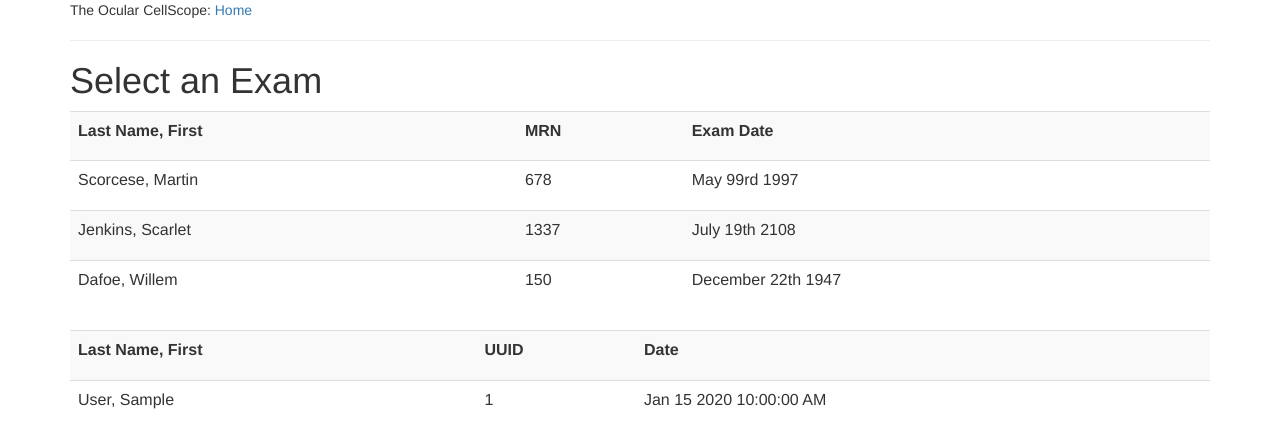
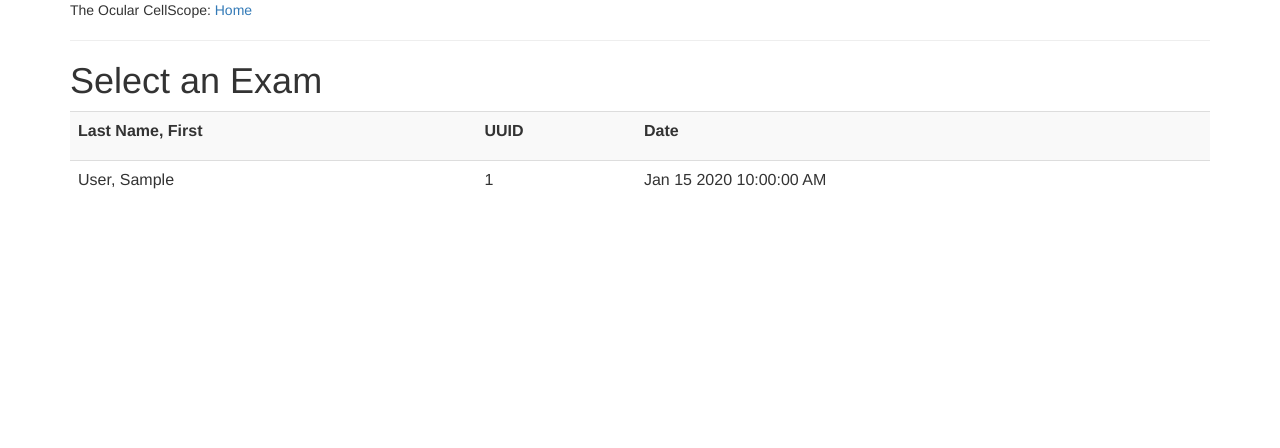
Before and after one commit to UCBerkeleyCellScope/OCS_WebApp, a Flask app: page /select/1/ in a window 1280 px wide. Shown: the top 448 px of the page. Run offline with Flask 2, Linux system fonts and the light colour scheme; tables that the repository leaves empty hold one stand-in row (values such as "Sample post"); some libraries are stand-ins or nearby versions.

Commit message:
exams sort

```diff
--- a/app/templates/exams.html
+++ b/app/templates/exams.html
@@ -3,38 +3,6 @@
 
 {%block content%}
 <h1> Select an Exam</h1>
-<table class ="table table-striped table-hover">
-  <tr>
-    <th>
-      <p>Last Name, First</p>
-        <!-- Also include thumbnail, flagged icon -->
-    </th>
-    <th>
-      <p> MRN </p>
-    </th>
-    <th>
-      <p> Exam Date </p>
-    </th>
-  </tr>
-
-  {% for exam  in exams_list %}
-    {%set url_param = exam["uuid"]|string %}
-    {%set url_path = request.path+url_param %}
-
-    <tr class='clickableRow' href="{{url_path}}">
-        <td >
-            <p> {{exam["lastName"]}}, {{exam["firstName"]}} </p>
-        </td>
-        <td>
-          <p> {{exam["mrn"]}} </p>
-        </td>
-        <td>
-          <p> {{exam["date"]}} </p>
-        </td>
-    </tr>
-  {%endfor%}
-</table>
-
 <table class ="table table-striped table-hover">
   <tr>
     <th>
--- a/app/views.py
+++ b/app/views.py
@@ -5,10 +5,10 @@ from forms import LoginForm
 from models import User, ROLE_SPECIALIST, ROLE_ADMIN, EyeImage, Exam
 #from sqlalchemy.util import buffer
 from s3 import uploadToS3, createBucket, getBucket, doesBucketExist, deleteAllBuckets
-from datetime import datetime
+import calendar
+from datetime import datetime, timedelta
 import string, random
 import traceback, sys
-
 
 global exams_list
 exams_list=[]
@@ -29,8 +29,9 @@ def purge():
 def fetch_exams(study_name):
     #Return all Exams for which STUDY_NAME == study_name
 
-    exams = Exam.query.all()
+    exams = Exam.query.order_by(Exam.exam_date)
 
+    '''
     if(study_name == "trachoma"):
       patient1= {"firstName": "John", "lastName": "Smith", "mrn":"123", "date": "May 23rd 1990","uuid":8549085094235}
       patient2= {"firstName": "Sally", "lastName": "Johannsen", "mrn":"321", "date": "August 19th 2008","uuid":3209445}
@@ -40,14 +41,24 @@ def fetch_exams(study_name):
       patient1= {"firstName": "Martin", "lastName": "Scorcese", "mrn":"678", "date": "May 99rd 1997","uuid":804525211}
       patient2= {"firstName": "Scarlet", "lastName": "Jenkins", "mrn":"1337", "date": "July 19th 2108","uuid":96592662}
       patient3= {"firstName": "Willem", "lastName": "Dafoe", "mrn":"150", "date": "December 22th 1947","uuid":6843636}
+    '''
 
-    global exams_list
-    exams_list=[patient1,patient2,patient3]
-    return render_template('exams.html', exams_list=exams_list, exams = exams)
+    #global exams_list
+    #exams_list=[patient1,patient2,patient3]
+    for e in exams:
+      e.exam_date = utc_to_local(e.exam_date)
+      print e.exam_date
+    return render_template('exams.html', exams = exams)
+
+def utc_to_local(utc_dt):
+    # get integer timestamp to avoid precision lost
+    timestamp = calendar.timegm(utc_dt.timetuple())
+    local_dt = datetime.fromtimestamp(timestamp)
+    assert utc_dt.resolution >= timedelta(microseconds=1)
+    return local_dt.replace(microsecond=utc_dt.microsecond)
 
 @app.route('/select/<study_name>/<exam_uuid>/',methods=['POST','GET'])
 def fetch_single_exam(study_name,exam_uuid):
-
 
     if(request.method == 'POST'):
       exam = Exam.query.filter(Exam.uuid == exam_uuid).first()
@@ -60,6 +71,7 @@ def fetch_single_exam(study_name,exam_uuid):
         print "NO DIAGNOSIS FOUND"
 
     exam = Exam.query.filter(Exam.uuid == exam_uuid).first()
+
     return render_template('patient.html',exam=exam)
 
     #fetch the patient based on the UUID passed in the URL
```
